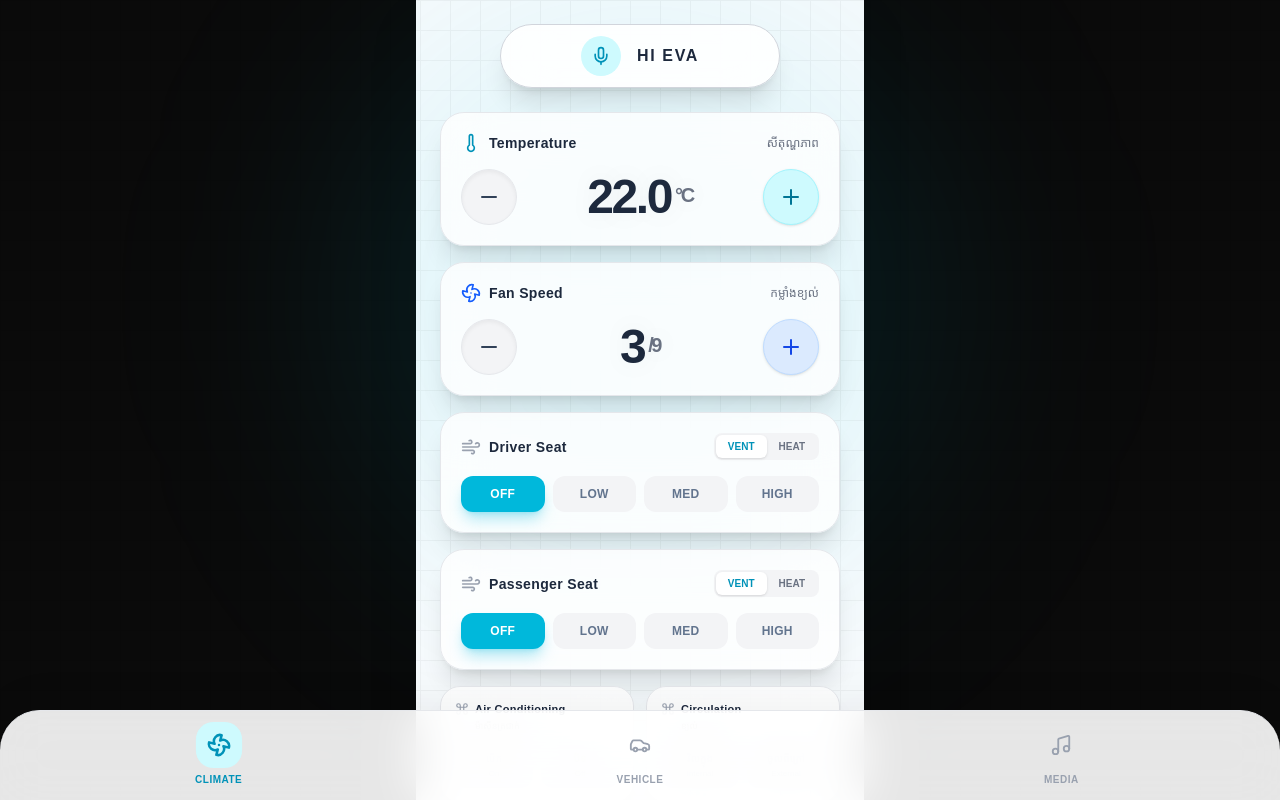
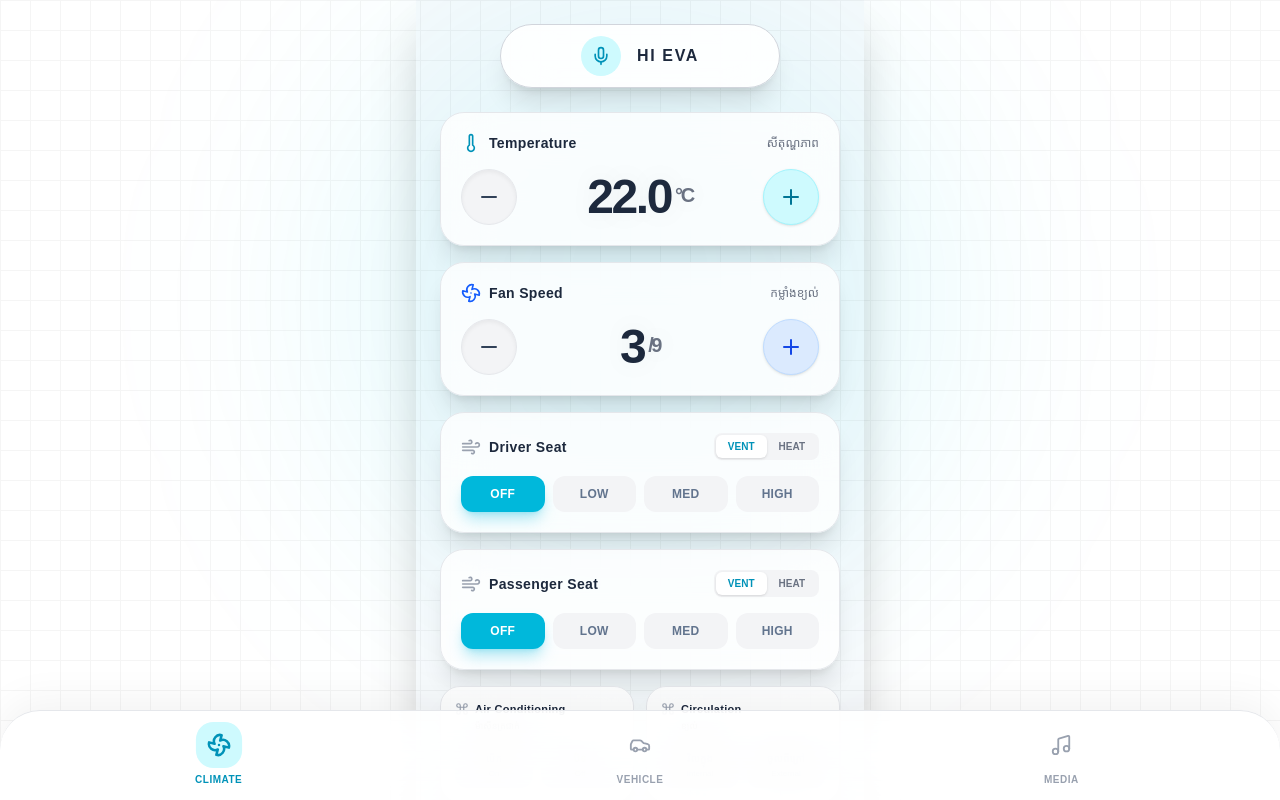
Before and after one commit to vatanaksambath/geely_voice_remote, a Next.js app: page / in a window 1280 px wide. Shown: the top 800 px of the page. Built offline with nearby package versions, Linux system fonts and the light colour scheme; a web font is replaced by a local one.

Commit message:
feat: initialize application with Tailwind CSS, custom layout, and responsive voice command dashboard

```diff
--- a/src/app/globals.css
+++ b/src/app/globals.css
@@ -1,4 +1,6 @@
 @import "tailwindcss";
+
+@custom-variant dark (&:is(.dark *));
 
 @theme {
   --font-sans: var(--font-geist-sans);
@@ -6,8 +8,8 @@
 }
 
 :root {
-  --background: #0a0a0a;
-  --foreground: #ededed;
+  --background: #ffffff;
+  --foreground: #000000;
 }
 
 body {
--- a/src/app/layout.tsx
+++ b/src/app/layout.tsx
@@ -11,8 +11,17 @@ const kantumruy = Kantumruy_Pro({
 export const metadata: Metadata = {
   title: "Geely Voice Command",
   description: "Voice command remote control for Geely Galaxy vehicle",
-  viewport: 'width=device-width, initial-scale=1, maximum-scale=1, user-scalable=0',
 };
+
+export const viewport = {
+  width: 'device-width',
+  initialScale: 1,
+  maximumScale: 1,
+  userScalable: false,
+};
+
+import Script from 'next/script';
+import ThemeController from '@/components/ThemeController';
 
 export default function RootLayout({
   children,
@@ -20,10 +29,31 @@ export default function RootLayout({
   children: React.ReactNode;
 }>) {
   return (
-    <html lang="zh-CN">
+    <html lang="zh-CN" suppressHydrationWarning>
+      <head>
+        <Script
+          id="theme-script"
+          strategy="beforeInteractive"
+          dangerouslySetInnerHTML={{
+            __html: `
+              (function() {
+                try {
+                  var hour = new Date().getHours();
+                  if (hour >= 18 || hour < 6) {
+                    document.documentElement.classList.add('dark');
+                  } else {
+                    document.documentElement.classList.remove('dark');
+                  }
+                } catch (e) {}
+              })();
+            `,
+          }}
+        />
+      </head>
       <body
         className={`${kantumruy.className} antialiased bg-slate-50 dark:bg-[#0a0a0a] text-slate-900 dark:text-gray-100 min-h-[100dvh] flex flex-col`}
       >
+        <ThemeController />
         <div className="flex-1 max-w-md mx-auto w-full relative bg-slate-50 dark:bg-[#0a0a0a] shadow-2xl overflow-x-hidden min-h-[100dvh]">
           {children}
         </div>
--- a/src/app/page.tsx
+++ b/src/app/page.tsx
@@ -45,7 +45,7 @@ export default function SoundboardPage() {
 
       {/* Modern Grid Background - Adaptive to Light/Dark */}
       <div className="fixed inset-0 pointer-events-none opacity-[0.04] dark:opacity-[0.03] invert dark:invert-0"
-           style={{ backgroundImage: 'linear-gradient(#fff 1px, transparent 1px), linear-gradient(90deg, #fff 1px, transparent 1px)', backgroundSize: '30px 30px' }}>
+        style={{ backgroundImage: 'linear-gradient(#fff 1px, transparent 1px), linear-gradient(90deg, #fff 1px, transparent 1px)', backgroundSize: '30px 30px' }}>
       </div>
 
       {/* Central Glow */}
--- /dev/null
+++ b/src/components/ThemeController.tsx
@@ -0,0 +1,28 @@
+'use client';
+
+import { useEffect } from 'react';
+
+export default function ThemeController() {
+  useEffect(() => {
+    const updateTheme = () => {
+      const hour = new Date().getHours();
+      // Dark mode between 6:00 PM (18) and 5:59 AM (6)
+      const isNight = hour >= 18 || hour < 6;
+
+      if (isNight) {
+        document.documentElement.classList.add('dark');
+      } else {
+        document.documentElement.classList.remove('dark');
+      }
+    };
+
+    // Run once on mount to ensure it's correct
+    updateTheme();
+
+    // Check every minute to automatically switch if the app is left open
+    const interval = setInterval(updateTheme, 60000);
+    return () => clearInterval(interval);
+  }, []);
+
+  return null;
+}
```
